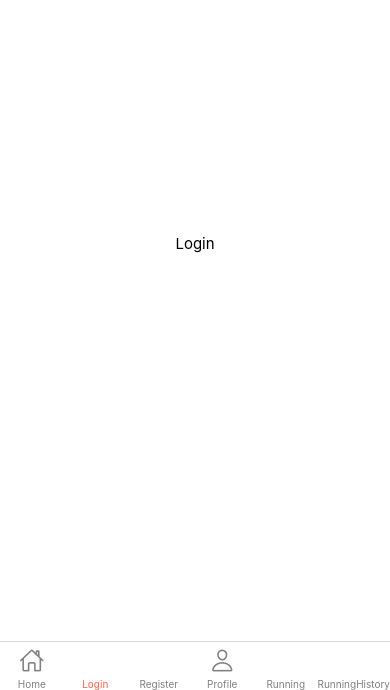
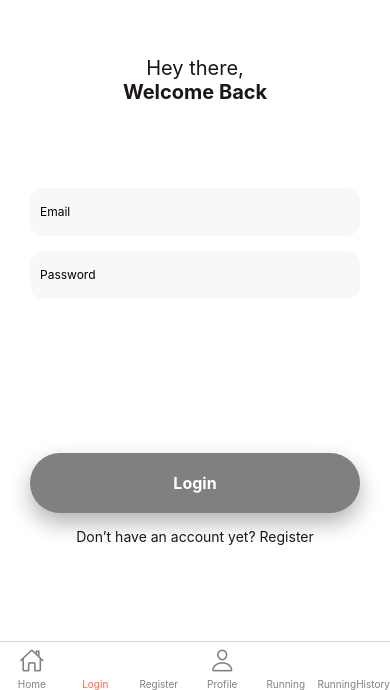
Before and after one commit to GC2-FITNES-SIN/fitness-clientside, a React Native app: screen /Login in a window 390 px wide. Shown: the part 154-844 px from the top of the page. Built offline with nearby package versions, Linux system fonts and the light colour scheme.

Commit message:
feat: login page

```diff
--- a/src/screen/Login.js
+++ b/src/screen/Login.js
@@ -1,10 +1,49 @@
 import React from "react";
-import { Container, TextCustom } from "./Styled";
+import { Button, Container, ContainerFlexSameFlex, TextCustom, TextInput } from "./Styled";
+
 
 const Login = () => {
 	return (
-		<Container>
-			<TextCustom>Login</TextCustom>
+		<Container $padding={"20px"}>
+			<ContainerFlexSameFlex $column $justifyContent={"flex-end"}>
+				<TextCustom $fontSize={"20px"} $color={"#1D1617"}>
+					Hey there,
+				</TextCustom>
+				<TextCustom $fontWeight={"700"} $fontSize={"20px"} $color={"#1D1617"}>
+					Welcome Back
+				</TextCustom>
+			</ContainerFlexSameFlex>
+			<ContainerFlexSameFlex $column $gap={"15px"} $justifyContent={"center"}>
+				<TextInput $backgroundColor={"#F7F8F8"} $borderRadius={"14px"} $height={"48px"} placeholder="Email" $fontSize={"12px"}>
+
+				</TextInput>
+				<TextInput $backgroundColor={"#F7F8F8"} $borderRadius={"14px"} $height={"48px"} placeholder="Password" $fontSize={"12px"}>
+
+				</TextInput>
+			</ContainerFlexSameFlex>
+			<ContainerFlexSameFlex $column $gap={"10px"} $justifyContent={"center"}>
+				<Button $backgroundColor={"grey"} $height={"60px"} $borderRadius={"99px"} $padding={"20px 0px 0px 0px"}
+				style={{
+					shadowColor: "#000",
+					shadowOffset: {
+					  width: 0,
+					  height: 10,
+					},
+					shadowOpacity: 0.3,
+					shadowRadius: 22,
+					elevation: 3,
+					marginTop: 5,
+					marginBottom: 5,
+				  }}
+				>
+					<TextCustom $fontWeight={"700"} $fontSize={"16px"} $color={"#FFFFFF"}>
+						Login
+					</TextCustom>
+				</Button>
+				<TextCustom $fontSize={"14px"} $color={"#1D1617"}>
+					Don’t have an account yet? Register
+				</TextCustom>
+			</ContainerFlexSameFlex>
 		</Container>
 	);
 };
--- a/src/screen/Styled.js
+++ b/src/screen/Styled.js
@@ -35,6 +35,7 @@ export const Button = styled.TouchableOpacity`
 	border: ${(props) => (props.$border ? props.$border : "none")};
 	border-radius: ${(props) => (props.$borderRadius ? props.$borderRadius : "0px")};
 	width: ${(props) => (props.$width ? props.$width : "100%")};
+	height: ${(props) => (props.$height ? props.$height : "auto")};
 `;
 export const TextCustom = styled.Text`
 	font-size: ${(props) => (props.$fontSize ? props.$fontSize : "15px")};
@@ -49,3 +50,14 @@ export const ProfileRounded = styled.Image`
 	width: 70px;
 	height: 70px;
 `;
+
+export const TextInput = styled.TextInput`
+	width: ${(props) => (props.$width ? props.$width : "100%")};
+	height: ${(props) => (props.$height ? props.$height : "auto")};
+	background: ${(props) => (props.$backgroundColor ? props.$backgroundColor : "white")};
+	border-radius: ${(props) => (props.$borderRadius ? props.$borderRadius : "0px")};
+	padding: ${(props) => (props.$padding ? props.$padding : "10px")};
+	font-size: ${(props) => (props.$fontSize ? props.$fontSize : "15px")};
+	color: ${(props) => (props.$color ? props.$color : "black")};
+	font-weight: ${(props) => (props.$fontWeight ? props.$fontWeight : "normal")};
+`
```
Also changed, not shown: src/screen/1.js (added, +106 -0 lines).
